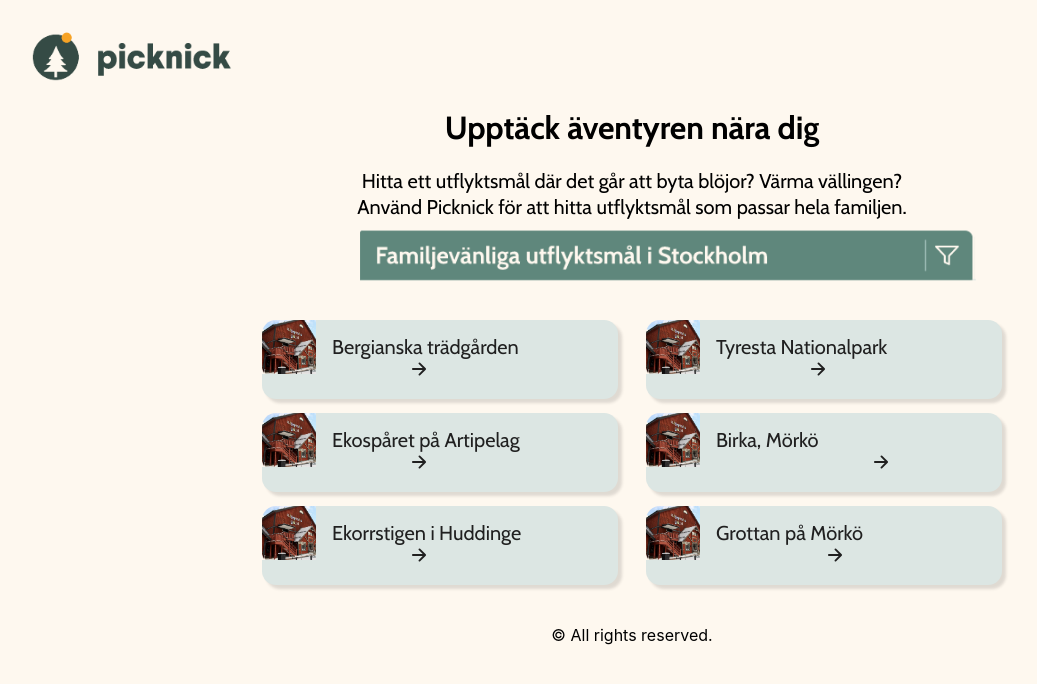
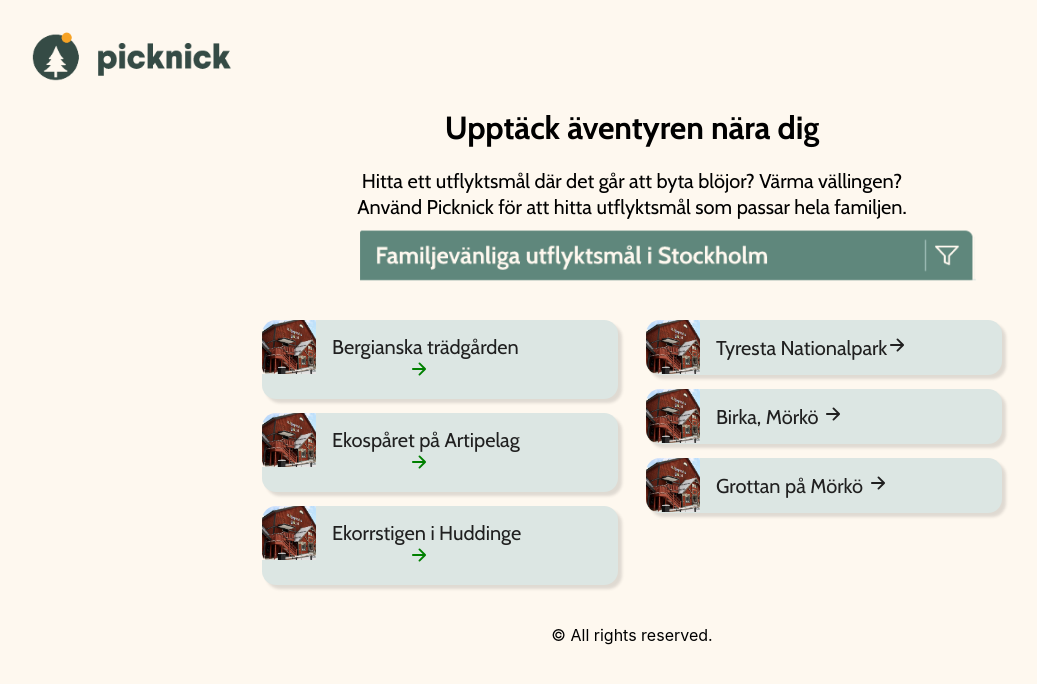
Before and after one commit to Soljojjo/Picknick, a React (Create React App) app: page / in a window 1280 px wide. Shown: the top 684 px of the page, without its empty margins (8-1045 px from the left). Built offline with nearby package versions, Linux system fonts and the light colour scheme; no server answers.

Commit message:
css städning

```diff
--- a/public/css/styles.css
+++ b/public/css/styles.css
@@ -207,29 +207,10 @@
     text-align-last: right;
     align-items: flex-end;
 }
-.menu__icon1 {
-    padding-left:92px;
-}
-.menu__icon2 {
-    padding-left:155px;
-}
-.menu__icon3 {
-    padding-left:109px;
 
-}
 
-.menu__icon:hover {
-    border-radius: 5px;
-    /* background: white; */
-}
-.menu__icon1:hover {
-    border-radius: 5px;
-}
-}.menu__icon2:hover {
-    border-radius: 5px;
-}
-}.menu__icon3:hover {
-    border-radius: 5px;
+.menu__icon{
+color: green;
 
 }
 
```
